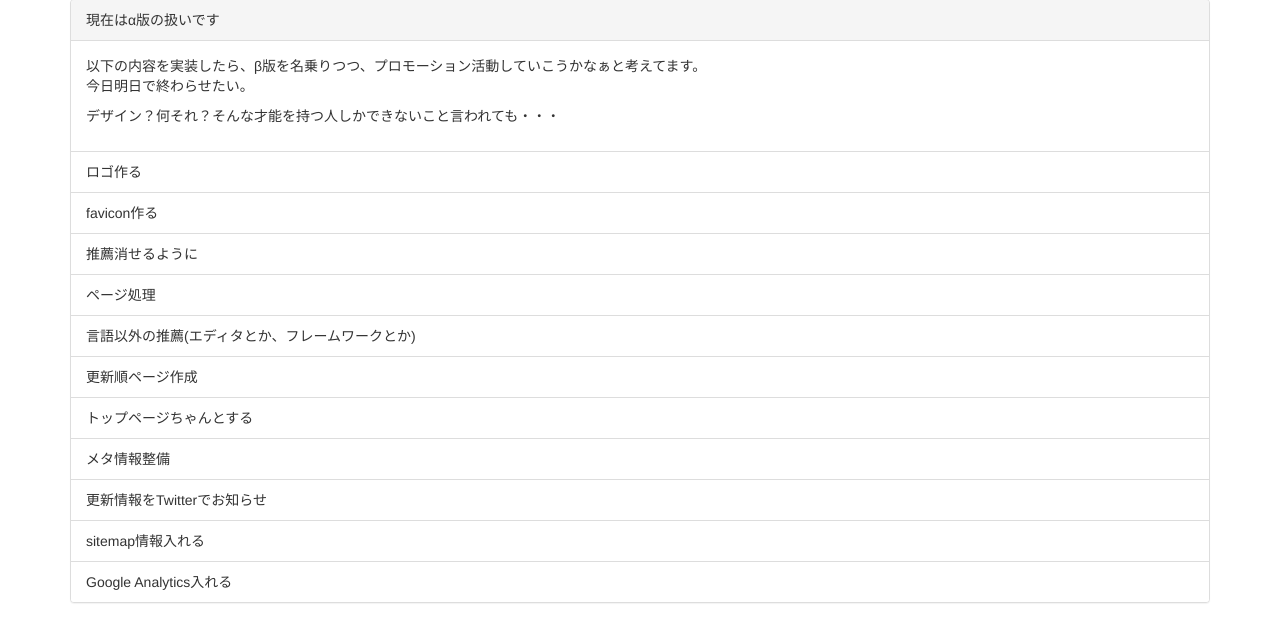
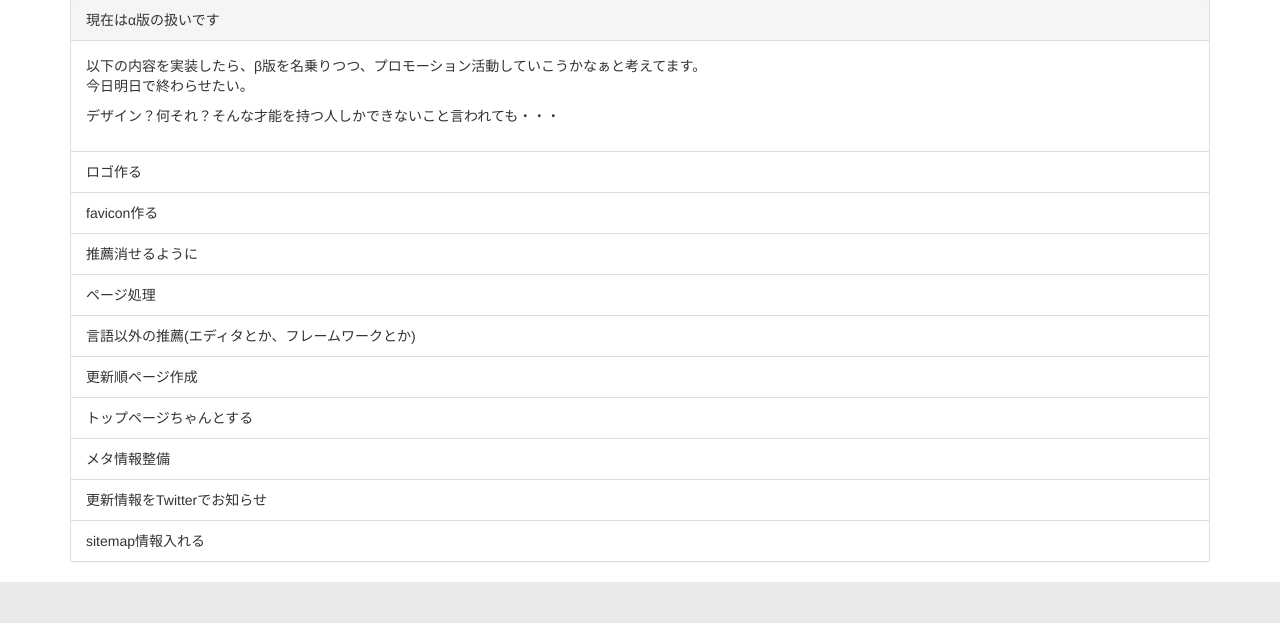
Before and after one commit to nakazye/ProgrammerProfile, a Django app: page / in a window 1280 px wide. Shown: the part 1255-1878 px from the top of the page. After the commit the page ends 1837 px from the top, so only its background shows below. Run offline with Django 3.2, Linux system fonts and the light colour scheme; parts of the project's set-up code (start-up, migrations or seed data) failed here and were passed over; some libraries are stand-ins or nearby versions.

```diff
--- a/ProgrammerProfile/templates/index.html
+++ b/ProgrammerProfile/templates/index.html
@@ -61,7 +61,6 @@
                     <li class="list-group-item">メタ情報整備</li>
                     <li class="list-group-item">更新情報をTwitterでお知らせ</li>
                     <li class="list-group-item">sitemap情報入れる</li>
-                    <li class="list-group-item">Google Analytics入れる</li>
                 </ul>
             </div>
         </div>
```
